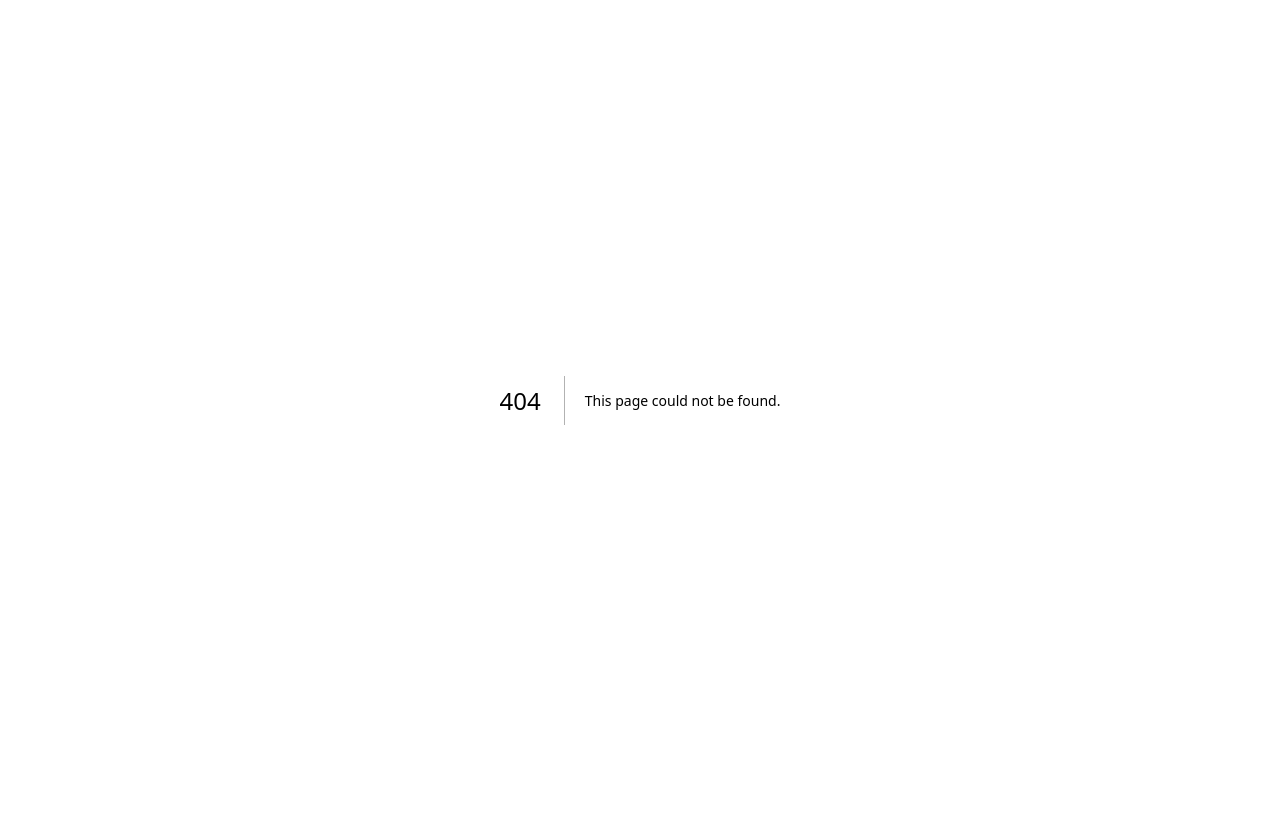
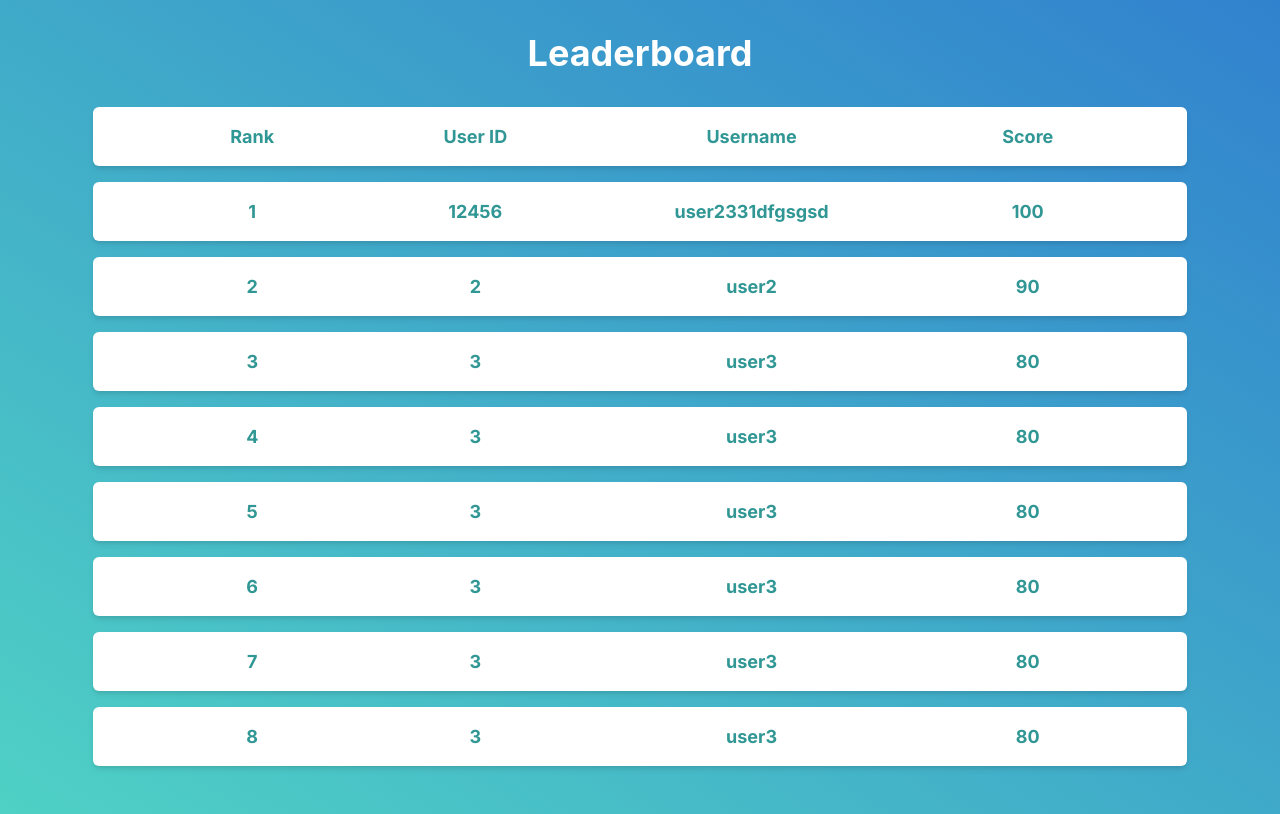
Before and after one commit to R-ctrl-ctrl/QuizApp, a Next.js app in the folder client/: page /leaderboard in a window 1280 px wide. Before the commit this address had no page. Built offline with nearby package versions, Linux system fonts and the light colour scheme.

Commit message:
leaderboard page design done

```diff
--- /dev/null
+++ b/client/src/app/leaderboard/page.js
@@ -0,0 +1,77 @@
+// pages/leaderboard.js
+
+import { Flex, Box, Heading, Text } from "@chakra-ui/react";
+
+// Sample leaderboard data
+const leaderboardData = [
+  { id: 12456, username: "user2331dfgsgsd", score: 100 },
+  { id: 2, username: "user2", score: 90 },
+  { id: 3, username: "user3", score: 80 },
+  { id: 3, username: "user3", score: 80 },
+  { id: 3, username: "user3", score: 80 },
+  { id: 3, username: "user3", score: 80 },
+  { id: 3, username: "user3", score: 80 },
+  { id: 3, username: "user3", score: 80 },
+  // Add more data as needed
+];
+
+const Leaderboard = () => {
+  return (
+    <Flex
+      direction="column"
+      align="center"
+      justify="center"
+      minH="100vh"
+      bgGradient="linear(to-tr, teal.300, blue.500)"
+      p={8}
+    >
+      <Heading as="h1" size="xl" color="white" mb={8}>
+        Leaderboard
+      </Heading>
+      <Box
+        bg="white"
+        p={4}
+        borderRadius="md"
+        boxShadow="md"
+        color="teal.500"
+        fontWeight="bold"
+        width="90%"
+        mb={4}
+        display="flex"
+        justifyContent="space-evenly"
+      >
+        <Text w="15%"  fontSize="lg" textAlign={"center"}>Rank</Text>
+        <Text w="15%"  fontSize="lg" textAlign={"center"}>User ID</Text>
+        <Text w="25%"  fontSize="lg" textAlign={"center"}>Username</Text>
+        <Text w="15%"  fontSize="lg" textAlign={"center"}>Score</Text>
+      </Box>
+      {leaderboardData.map((player, index) => (
+        <Box
+          key={player.id}
+          bg="white"
+          p={4}
+          borderRadius="md"
+          boxShadow="md"
+          color="teal.500"
+          fontWeight="bold"
+          width="90%"
+          mb={4}
+          display="flex"
+          justifyContent="space-evenly" // Align items to center
+        >
+          <Text fontSize="lg" w="15%"   textAlign={"center"}>{index + 1}</Text>
+          <Text
+            fontSize="lg"
+            w="15%"   textAlign={"center"} // Set the width of the User ID column
+          >
+            {player.id}
+          </Text>
+          <Text fontSize="lg" w="25%"   textAlign={"center"}>{player.username}</Text>
+          <Text fontSize="lg" w="15%"   textAlign={"center"}>{player.score}</Text>
+        </Box>
+      ))}
+    </Flex>
+  );
+};
+
+export default Leaderboard;
```
